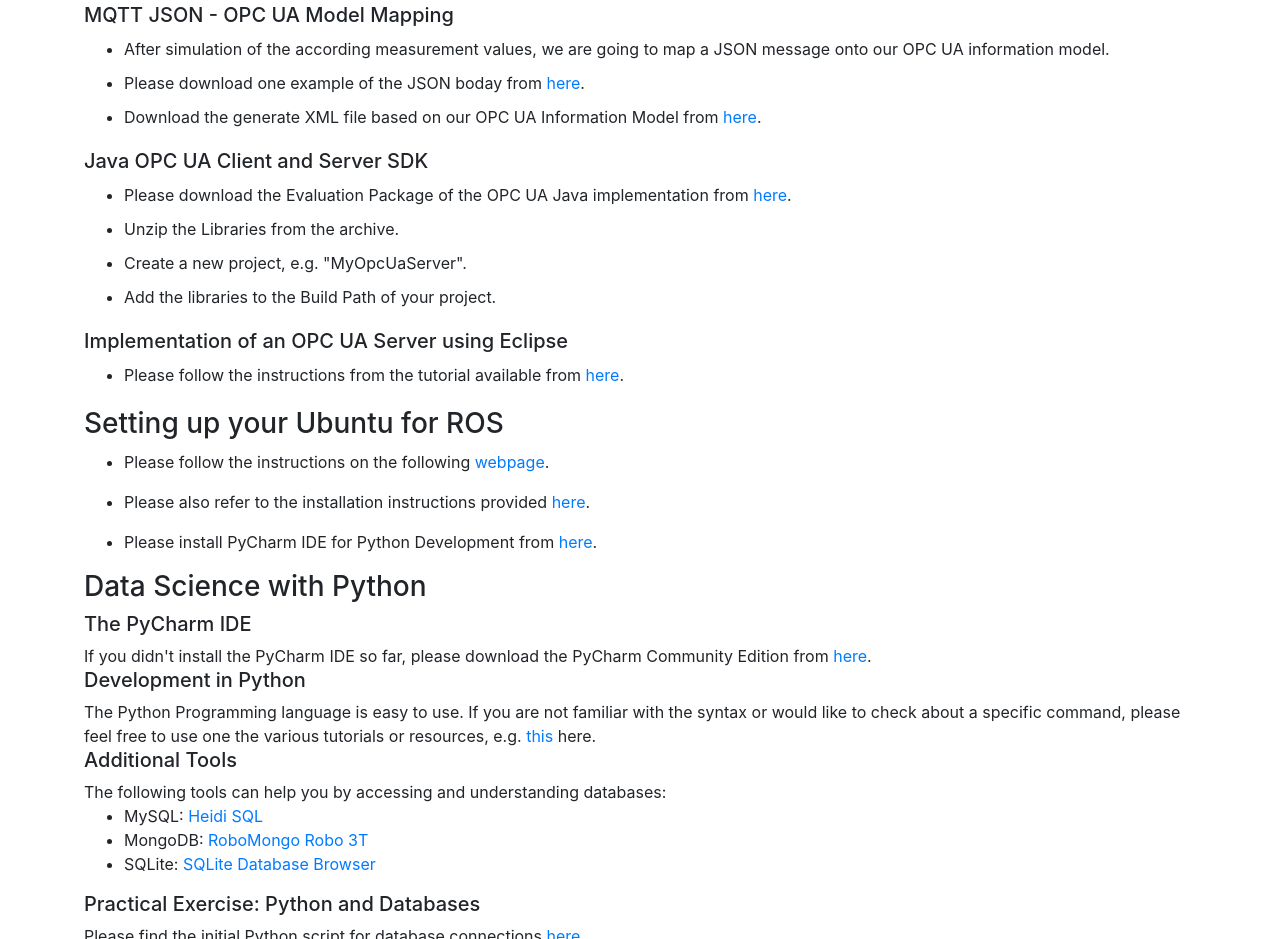
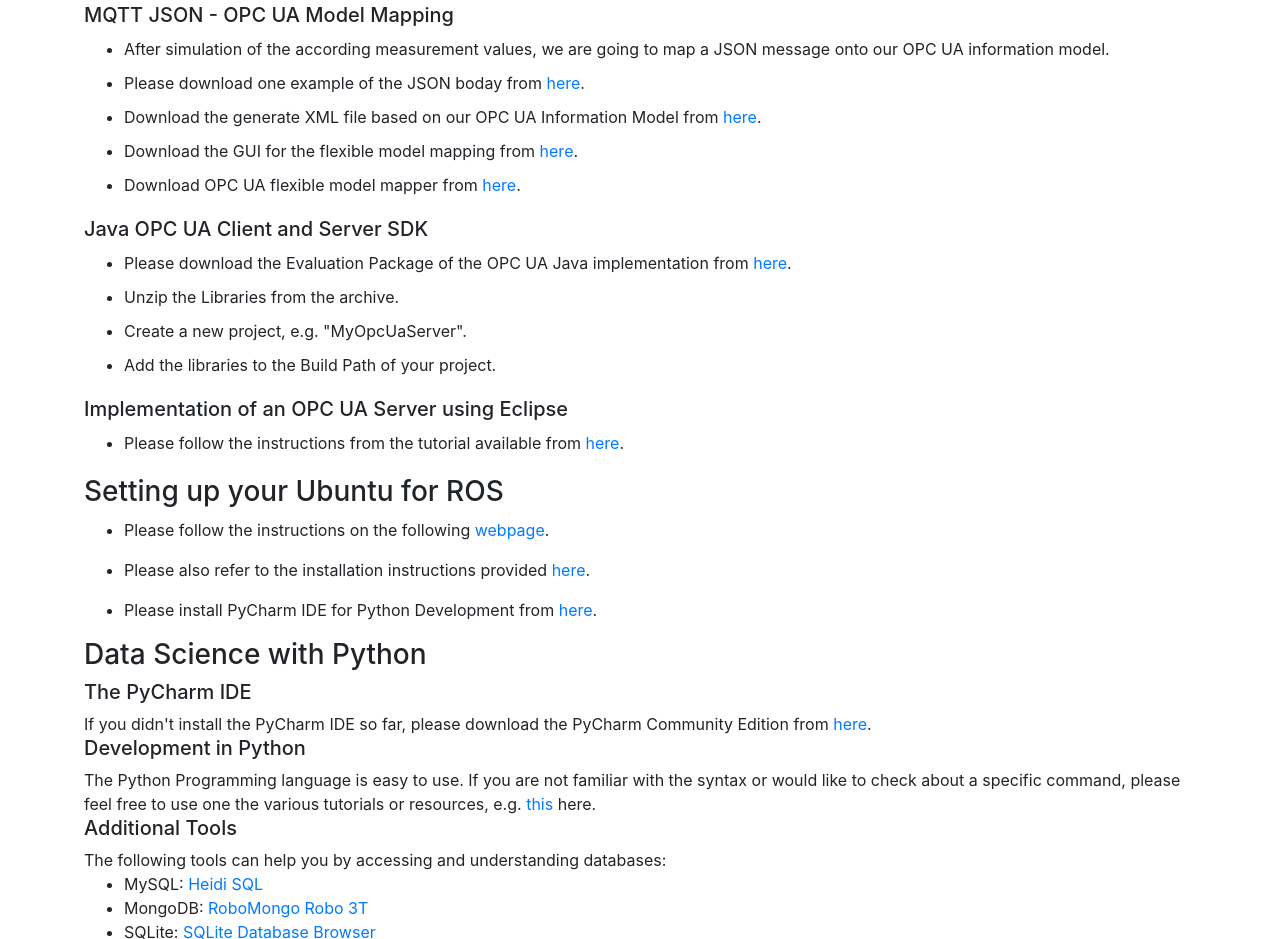
Before and after one commit to MaxAttax/maxattax.github.io, a website with bundled scripts: page index.html in a window 1280 px wide. Shown: the part 2957-3896 px from the top of the page. Built offline with nearby package versions, Linux system fonts and the light colour scheme.

Commit message:
maxattax

```diff
--- a/index.html
+++ b/index.html
@@ -225,10 +225,10 @@
 						<li style="margin-top: 10px">After simulation of the according measurement values, we are going to map a JSON message onto our OPC UA information model.</li>
 						<li style="margin-top: 10px">Please download one example of the JSON boday from <a href="resources/json_values.txt">here</a>.</li>
 						<li style="margin-top: 10px">Download the generate XML file based on our OPC UA Information Model from <a href="resources/gearshaft.xml">here</a>.</li>
+						<li style="margin-top: 10px">Download the GUI for the flexible model mapping from <a href="resources/FlexibleOpcUaServerGUI-1.0-SNAPSHOT-jar-with-dependencies.jar">here</a>.</li>
+						<li style="margin-top: 10px">Download OPC UA flexible model mapper from <a href="resources/flexibleUaServer.zip">here</a>.</li>
 					</ul>
 				</div>
-
-
 
 				<h5 style="margin-top: 20px">
 					Java OPC UA Client and Server SDK
```
Also changed, not shown: 2 other files.
